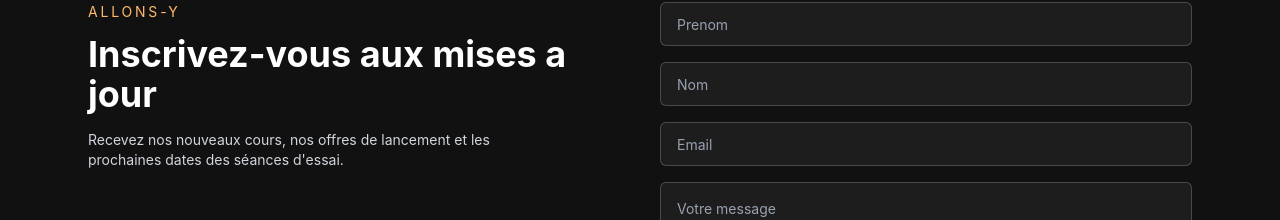
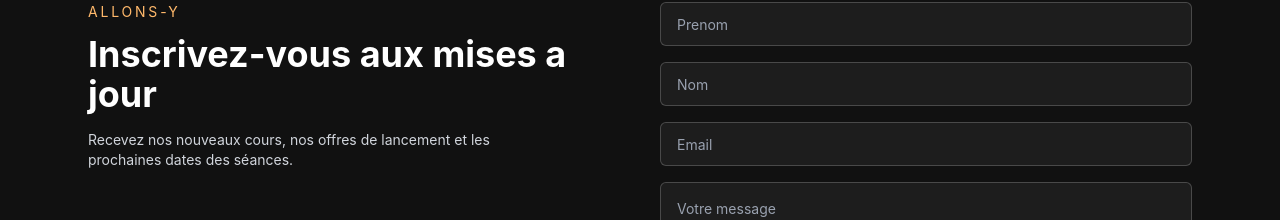
Before and after one commit to Tassk221/Projet-final, a React (Vite) app: page / in a window 1280 px wide. Shown: the part 1570-1790 px from the top of the page. Built offline with nearby package versions, Linux system fonts and the light colour scheme.

Commit message:
Projet site de coach sportif

```diff
--- a/src/Components/Contenu.tsx
+++ b/src/Components/Contenu.tsx
@@ -81,7 +81,7 @@ export default function Contenu() {
                         <p className="text-sm uppercase tracking-[0.2em] text-orange-300">Allons-y</p>
                         <h2 className="mt-3 text-3xl font-bold md:text-4xl">Inscrivez-vous aux mises a jour</h2>
                         <p className="mt-4 max-w-md text-sm text-gray-300">
-                            Recevez nos nouveaux cours, nos offres de lancement et les prochaines dates des séances d'essai.
+                            Recevez nos nouveaux cours, nos offres de lancement et les prochaines dates des séances.
                         </p>
                     </div>
 
```
